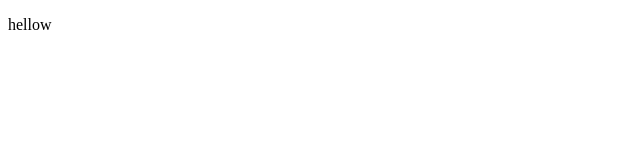
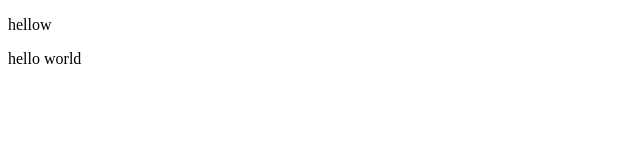
Before and after one commit to 9455013932/localrepo, a plain HTML site: page index.html in a window 1280 px wide. Shown: the full height of the page, 0-640 px from the left. Drawn offline with Linux system fonts and the light colour scheme.

Commit message:
added paragraph

```diff
--- a/index.html
+++ b/index.html
@@ -7,5 +7,6 @@
 </head>
 <body>
   <p className="">hellow </p>
+  <p className="">hello world </p>
 </body>
 </html>
```
